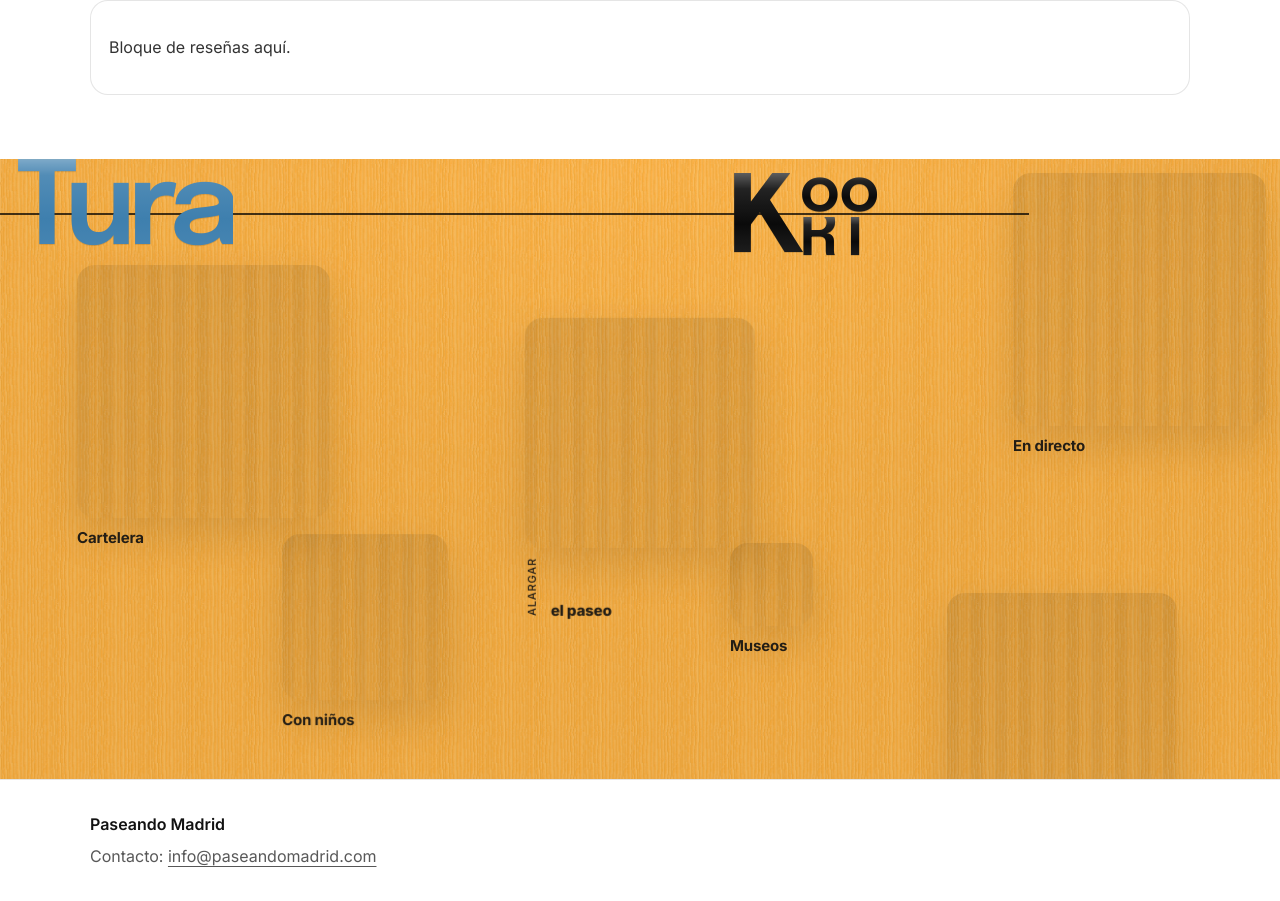
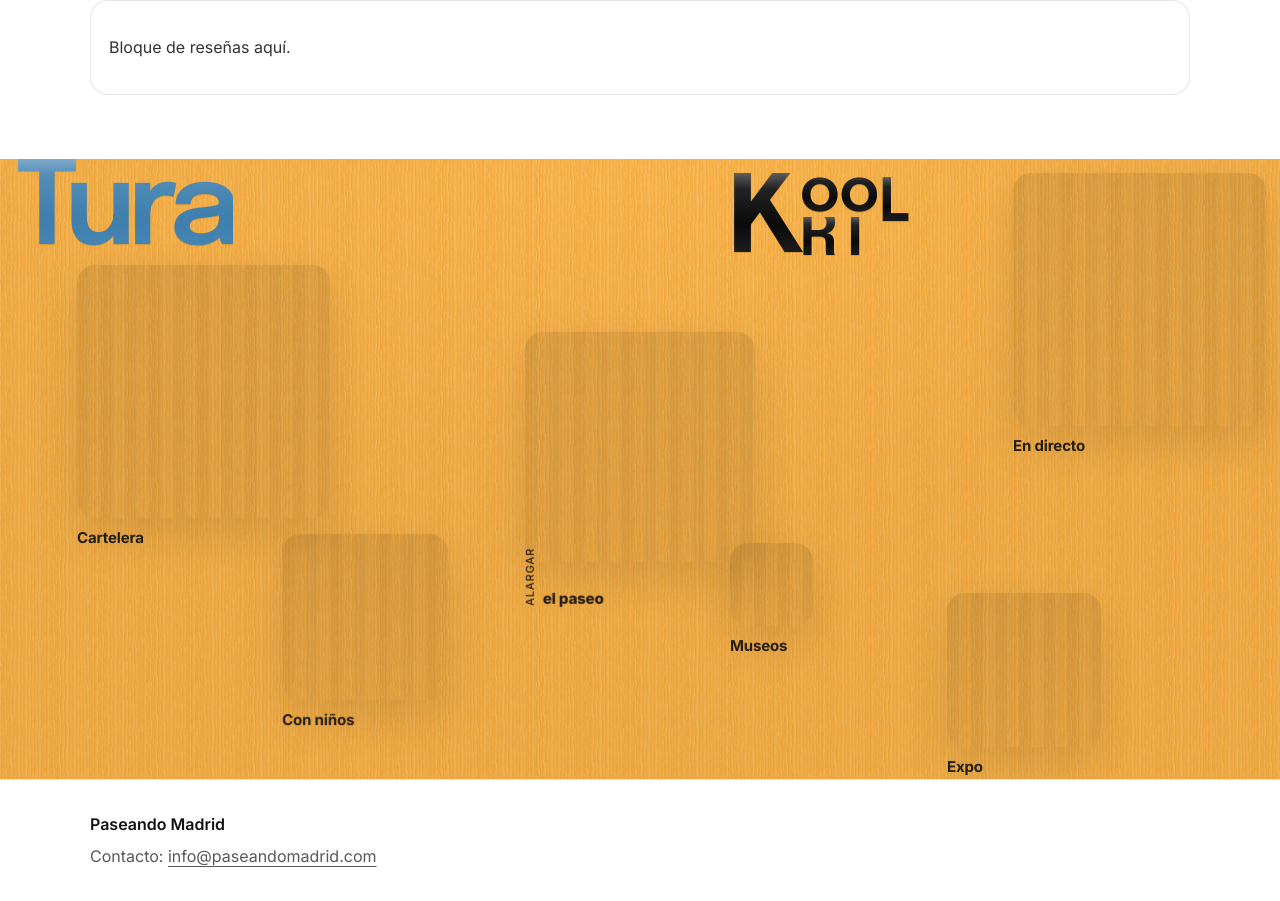
Before and after one commit to Paseando-Madrid/madrid-al-paso-v2, a plain HTML site: page index.html in a window 1280 px wide. Shown: the part 1802-2703 px from the top of the page. Drawn offline with Linux system fonts and the light colour scheme.

Commit message:
Update styles.css

```diff
--- a/styles.css
+++ b/styles.css
@@ -31,7 +31,7 @@
   /* Trazo editorial */
   --k-stroke: 2px;
   --k-line-color: rgba(0,0,0,.86);
-  --k-line-overhang: 30px; /* sobresale un poco tras tocar Directo */
+  --k-line-overhang: 30px;
 
   /* KOOL: centrado en X=64% */
   --kool-x: 64%;
@@ -54,12 +54,12 @@
   --t-dim: 650ms;
   --t-focus: 1050ms;
 
-  /* 🔑 referencia real: en tu HTML Niños = k-sm => width = var(--sq-md) */
+  /* 🔑 referencia real: Niños = k-sm => width = var(--sq-md) */
   --ninos-w: var(--sq-md);
 
   /* Ajuste fino de la L (editorial) */
-  --kool-l-scaleY: 1.16;  /* sensación de mayúscula más alta */
-  --kool-l-drop: 0.18em;  /* “cae” hacia la línea negra */
+  --kool-l-scaleY: 1.16;
+  --kool-l-drop: 0.18em;
 }
 
 /* Base */
@@ -357,19 +357,8 @@
   isolation: isolate;
 }
 
-/* Línea editorial larga */
-.cooltura-canvas::after{
-  content:"";
-  position:absolute;
-  left: calc(-1 * var(--cooltura-edge));
-  top: calc(var(--cooltura-edge) + (var(--cooltura-h) * 0.35));
-  height: var(--k-stroke);
-  width: calc(100% - (var(--cooltura-edge) + var(--sq-xl)) + var(--k-line-overhang));
-  background: var(--k-line-color);
-  opacity: .85;
-  z-index: 5;
-  pointer-events: none;
-}
+/* ✅ Quitamos la línea (era CSS) */
+.cooltura-canvas::after{ display:none; }
 
 /* ==========================================================
    KOOL / TURA
@@ -381,10 +370,13 @@
   letter-spacing: -0.07em;
 }
 
+/* ✅ FIX REAL: el clip/fill se aplica a las LETRAS, no al contenedor */
 .cooltura-tura .tura,
 .cooltura-kool .kool-k,
-.cooltura-kool .kool-ool,
-.cooltura-kool .kool-rt{
+.cooltura-kool .kool-o,
+.cooltura-kool .kool-l,
+.cooltura-kool .kool-r,
+.cooltura-kool .kool-t{
   -webkit-text-fill-color: transparent;
   background-clip: text;
   -webkit-background-clip: text;
@@ -425,7 +417,7 @@
   filter: drop-shadow(0 1px 0 rgba(0,0,0,.10));
 }
 
-/* KOOL centrado */
+/* KOOL */
 .cooltura-kool{
   position: absolute;
   top: var(--cooltura-edge);
@@ -455,9 +447,12 @@
   transform-origin: top center;
 }
 
+/* Gradiente “metal negro” por letra */
 .cooltura-kool .kool-k,
-.cooltura-kool .kool-ool,
-.cooltura-kool .kool-rt{
+.cooltura-kool .kool-o,
+.cooltura-kool .kool-l,
+.cooltura-kool .kool-r,
+.cooltura-kool .kool-t{
   background-image:
     linear-gradient(180deg,
       rgba(255,255,255,.34) 0%,
@@ -496,7 +491,7 @@
   margin-left: var(--kool-tight);
 }
 
-/* 🔑 L editorial: MÁS alta que “oo” y cae sobre la línea */
+/* L editorial */
 .cooltura-kool .kool-l{
   text-transform: uppercase;
   position: relative;
@@ -535,7 +530,6 @@
   isolation: isolate;
 }
 
-/* Base transform: NO romper el zoom */
 .k-card{
   position: absolute;
   appearance: none;
@@ -590,6 +584,7 @@
   color: rgba(17,17,17,.92);
 }
 
+/* Base split (se mantiene) */
 .k-card-title--split{
   display: inline-flex;
   align-items: baseline;
@@ -608,17 +603,40 @@
   font-weight: 800;
 }
 
+/* ✅ Solo para ALARGAR: lo convertimos en ángulo recto (└) fuera de la card
+   - misma tipografía (k-card-title / k-v / k-h)
+   - misma lógica de distancia (sigue estando fuera, debajo del cuadrado)
+*/
+.card-alargar .k-card-title--split{
+  position: relative;
+  display: block;
+  padding-left: 18px;     /* “ala” horizontal arranca tras el vertical */
+  height: 34px;           /* caja editorial para construir el ángulo */
+  line-height: 1;         /* limpio */
+  gap: 0;                 /* anulamos el gap del inline-flex */
+}
+
+.card-alargar .k-card-title--split .k-v{
+  position: absolute;
+  left: 0;
+  bottom: 0;              /* vértice en la base, alineado con la línea inferior del texto */
+}
+
+.card-alargar .k-card-title--split .k-h{
+  position: absolute;
+  left: 18px;
+  bottom: 0;              /* forma la L desde el mismo vértice */
+}
+
 /* =========================
-   POSICIONES
+   POSICIONES (NO MOVER)
    ========================= */
 
-/* Cartelera: NO CAMBIAR */
 .card-cartelera{
   left: 6%;
   top: calc(var(--cooltura-edge) + (var(--cooltura-h) * 0.68) + 14px);
 }
 
-/* Alargar: NO CAMBIAR */
 .card-alargar{
   left: 50%;
   top: 50%;
@@ -626,19 +644,16 @@
   --pos-ty: -50%;
 }
 
-/* Expo: SOLO CAMBIO DE LUGAR */
 .card-expo{
   left: 74%;
   top: 70%;
 }
 
-/* Museos: SOLO CAMBIO DE LUGAR (y tamaño en desktop abajo) */
 .card-museos{
   left: 57%;
   top: 62%;
 }
 
-/* Niños: SOLO CAMBIO DE LUGAR */
 .card-ninos{
   left: 35%;
   top: 92%;
@@ -646,11 +661,17 @@
   --pos-ty: -100%;
 }
 
-/* Directo: NO CAMBIAR */
 .card-directo{
   left: auto;
   top: var(--cooltura-edge);
   right: var(--cooltura-edge);
+}
+
+/* ✅ Expo = 2/3 del tamaño actual (solo desktop) */
+@media (min-width: 901px){
+  .card-expo{
+    width: calc(var(--sq-lg) * 0.6666667);
+  }
 }
 
 /* ✅ Museos = mitad exacta de Niños (solo desktop) */
@@ -686,7 +707,6 @@
   box-shadow: 0 30px 82px rgba(0,0,0,.16);
 }
 
-/* Hover “sombra” auxiliar */
 #kMosaic:hover .k-card:hover .k-photo{
   box-shadow: 0 30px 82px rgba(0,0,0,.16);
 }
```
